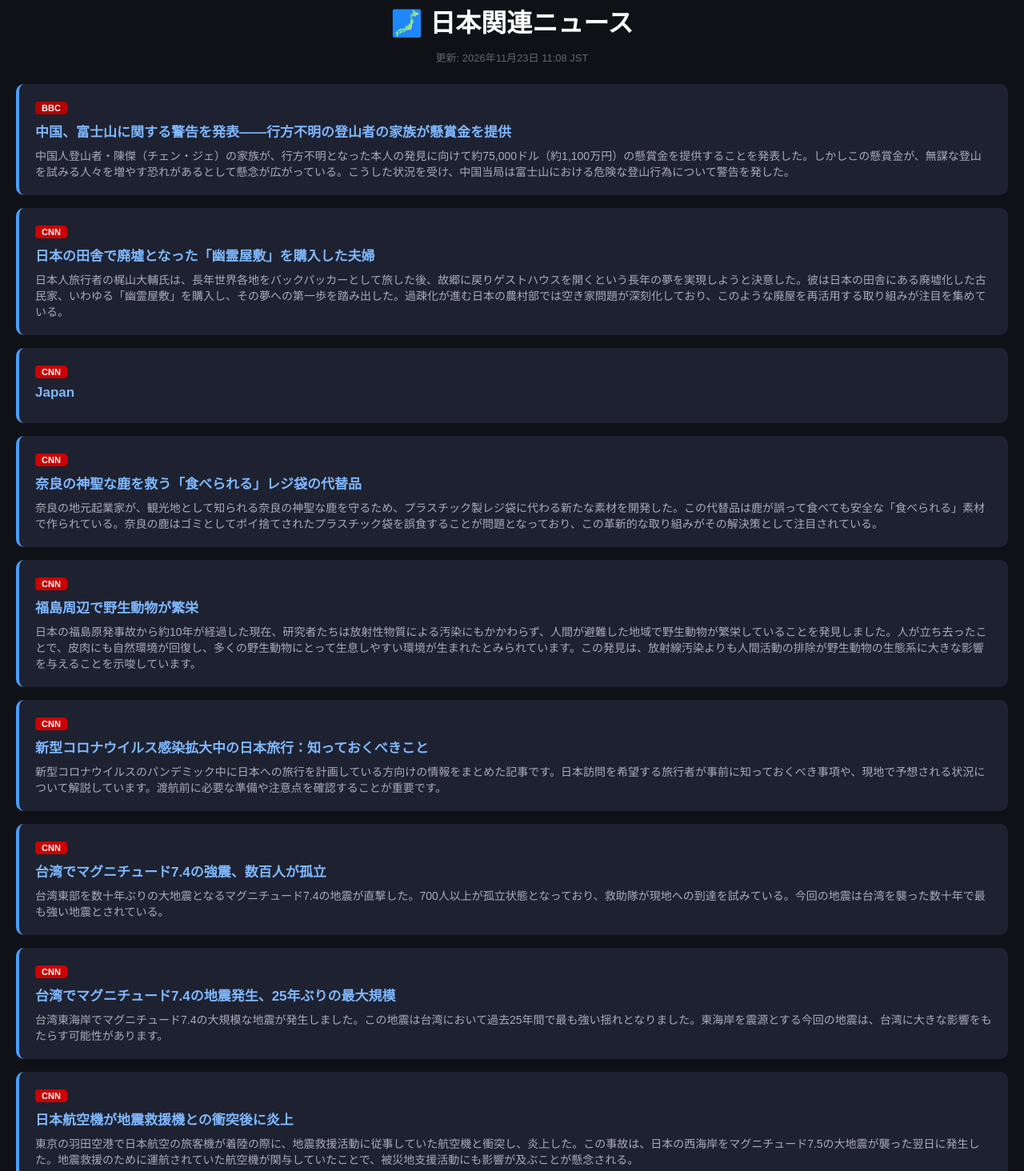
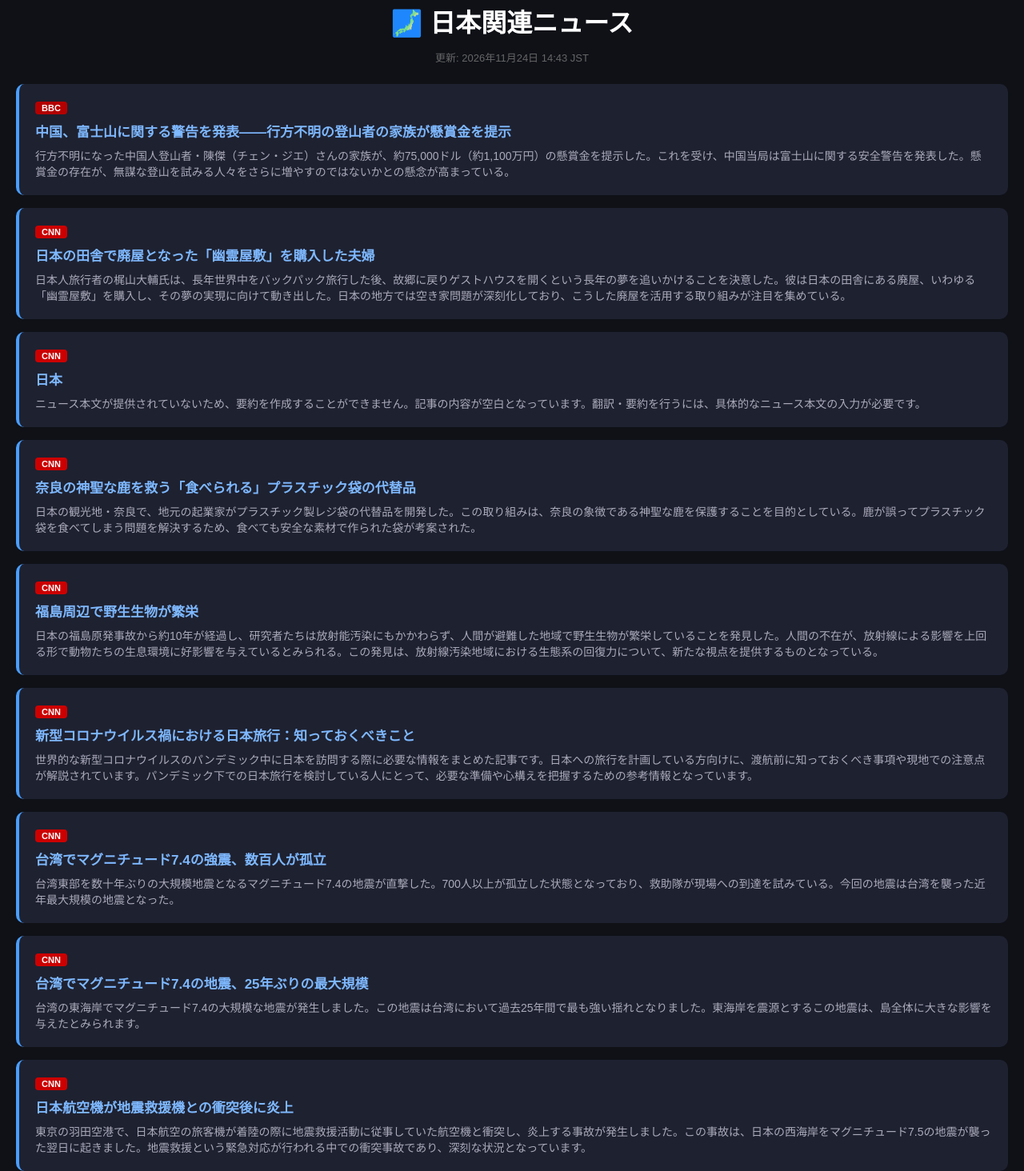
Before and after one commit to nishihara117-pixel/japan-news, a plain HTML site: page docs/index.html in a window 1280 px wide. Shown: the part 38-1502 px from the top of the page at 80% size. Drawn offline with Linux system fonts and the light colour scheme.

Commit message:
🗾 ニュース更新 2026-11-24

```diff
--- a/docs/index.html
+++ b/docs/index.html
@@ -19,57 +19,57 @@ h1{text-align:center;color:#fff;margin-bottom:4px}
 </head>
 <body>
 <h1>🗾 日本関連ニュース</h1>
-<p class="updated">更新: 2026年11月23日 11:08 JST</p>
+<p class="updated">更新: 2026年11月24日 14:43 JST</p>
 
 <div class="card">
   <span class="logo BBC">BBC</span>
-  <h2><a href="https://www.bbc.co.uk/news/articles/c61wr088jnzzo?at_medium=RSS&at_campaign=rss" target="_blank">中国、富士山に関する警告を発表——行方不明の登山者の家族が懸賞金を提供</a></h2>
-  <p>中国人登山者・陳傑（チェン・ジェ）の家族が、行方不明となった本人の発見に向けて約75,000ドル（約1,100万円）の懸賞金を提供することを発表した。しかしこの懸賞金が、無謀な登山を試みる人々を増やす恐れがあるとして懸念が広がっている。こうした状況を受け、中国当局は富士山における危険な登山行為について警告を発した。</p>
+  <h2><a href="https://www.bbc.co.uk/news/articles/c61wr088jnzzo?at_medium=RSS&at_campaign=rss" target="_blank">中国、富士山に関する警告を発表——行方不明の登山者の家族が懸賞金を提示</a></h2>
+  <p>行方不明になった中国人登山者・陳傑（チェン・ジエ）さんの家族が、約75,000ドル（約1,100万円）の懸賞金を提示した。これを受け、中国当局は富士山に関する安全警告を発表した。懸賞金の存在が、無謀な登山を試みる人々をさらに増やすのではないかとの懸念が高まっている。</p>
 </div>
 <div class="card">
   <span class="logo CNN">CNN</span>
-  <h2><a href="https://www.cnn.com/travel/article/couple-turned-abandoned-japanese-home-into-guest-house/index.html" target="_blank">日本の田舎で廃墟となった「幽霊屋敷」を購入した夫婦</a></h2>
-  <p>日本人旅行者の梶山大輔氏は、長年世界各地をバックパッカーとして旅した後、故郷に戻りゲストハウスを開くという長年の夢を実現しようと決意した。彼は日本の田舎にある廃墟化した古民家、いわゆる「幽霊屋敷」を購入し、その夢への第一歩を踏み出した。過疎化が進む日本の農村部では空き家問題が深刻化しており、このような廃屋を再活用する取り組みが注目を集めている。</p>
+  <h2><a href="https://www.cnn.com/travel/article/couple-turned-abandoned-japanese-home-into-guest-house/index.html" target="_blank">日本の田舎で廃屋となった「幽霊屋敷」を購入した夫婦</a></h2>
+  <p>日本人旅行者の梶山大輔氏は、長年世界中をバックパック旅行した後、故郷に戻りゲストハウスを開くという長年の夢を追いかけることを決意した。彼は日本の田舎にある廃屋、いわゆる「幽霊屋敷」を購入し、その夢の実現に向けて動き出した。日本の地方では空き家問題が深刻化しており、こうした廃屋を活用する取り組みが注目を集めている。</p>
 </div>
 <div class="card">
   <span class="logo CNN">CNN</span>
-  <h2><a href="https://www.cnn.com/specials/asia/japan?utm_source=section" target="_blank">Japan</a></h2>
-  <p></p>
+  <h2><a href="https://www.cnn.com/specials/asia/japan?utm_source=section" target="_blank">日本</a></h2>
+  <p>ニュース本文が提供されていないため、要約を作成することができません。記事の内容が空白となっています。翻訳・要約を行うには、具体的なニュース本文の入力が必要です。</p>
 </div>
 <div class="card">
   <span class="logo CNN">CNN</span>
-  <h2><a href="https://www.cnn.com/travel/article/nara-deer-plastic-bags-scli-intl-scn/index.html" target="_blank">奈良の神聖な鹿を救う「食べられる」レジ袋の代替品</a></h2>
-  <p>奈良の地元起業家が、観光地として知られる奈良の神聖な鹿を守るため、プラスチック製レジ袋に代わる新たな素材を開発した。この代替品は鹿が誤って食べても安全な「食べられる」素材で作られている。奈良の鹿はゴミとしてポイ捨てされたプラスチック袋を誤食することが問題となっており、この革新的な取り組みがその解決策として注目されている。</p>
+  <h2><a href="https://www.cnn.com/travel/article/nara-deer-plastic-bags-scli-intl-scn/index.html" target="_blank">奈良の神聖な鹿を救う「食べられる」プラスチック袋の代替品</a></h2>
+  <p>日本の観光地・奈良で、地元の起業家がプラスチック製レジ袋の代替品を開発した。この取り組みは、奈良の象徴である神聖な鹿を保護することを目的としている。鹿が誤ってプラスチック袋を食べてしまう問題を解決するため、食べても安全な素材で作られた袋が考案された。</p>
 </div>
 <div class="card">
   <span class="logo CNN">CNN</span>
-  <h2><a href="https://www.cnn.com/2020/01/07/asia/fukushima-wildlife-intl-scli-scn/index.html" target="_blank">福島周辺で野生動物が繁栄</a></h2>
-  <p>日本の福島原発事故から約10年が経過した現在、研究者たちは放射性物質による汚染にもかかわらず、人間が避難した地域で野生動物が繁栄していることを発見しました。人が立ち去ったことで、皮肉にも自然環境が回復し、多くの野生動物にとって生息しやすい環境が生まれたとみられています。この発見は、放射線汚染よりも人間活動の排除が野生動物の生態系に大きな影響を与えることを示唆しています。</p>
+  <h2><a href="https://www.cnn.com/2020/01/07/asia/fukushima-wildlife-intl-scli-scn/index.html" target="_blank">福島周辺で野生生物が繁栄</a></h2>
+  <p>日本の福島原発事故から約10年が経過し、研究者たちは放射能汚染にもかかわらず、人間が避難した地域で野生生物が繁栄していることを発見した。人間の不在が、放射線による影響を上回る形で動物たちの生息環境に好影響を与えているとみられる。この発見は、放射線汚染地域における生態系の回復力について、新たな視点を提供するものとなっている。</p>
 </div>
 <div class="card">
   <span class="logo CNN">CNN</span>
-  <h2><a href="https://www.cnn.com/travel/article/japan-travel-covid-19/index.html" target="_blank">新型コロナウイルス感染拡大中の日本旅行：知っておくべきこと</a></h2>
-  <p>新型コロナウイルスのパンデミック中に日本への旅行を計画している方向けの情報をまとめた記事です。日本訪問を希望する旅行者が事前に知っておくべき事項や、現地で予想される状況について解説しています。渡航前に必要な準備や注意点を確認することが重要です。</p>
+  <h2><a href="https://www.cnn.com/travel/article/japan-travel-covid-19/index.html" target="_blank">新型コロナウイルス禍における日本旅行：知っておくべきこと</a></h2>
+  <p>世界的な新型コロナウイルスのパンデミック中に日本を訪問する際に必要な情報をまとめた記事です。日本への旅行を計画している方向けに、渡航前に知っておくべき事項や現地での注意点が解説されています。パンデミック下での日本旅行を検討している人にとって、必要な準備や心構えを把握するための参考情報となっています。</p>
 </div>
 <div class="card">
   <span class="logo CNN">CNN</span>
   <h2><a href="https://www.cnn.com/asia/live-news/taiwan-earthquake-hualien-04-04-23-hnk-intl/index.html" target="_blank">台湾でマグニチュード7.4の強震、数百人が孤立</a></h2>
-  <p>台湾東部を数十年ぶりの大地震となるマグニチュード7.4の地震が直撃した。700人以上が孤立状態となっており、救助隊が現地への到達を試みている。今回の地震は台湾を襲った数十年で最も強い地震とされている。</p>
+  <p>台湾東部を数十年ぶりの大規模地震となるマグニチュード7.4の地震が直撃した。700人以上が孤立した状態となっており、救助隊が現場への到達を試みている。今回の地震は台湾を襲った近年最大規模の地震となった。</p>
 </div>
 <div class="card">
   <span class="logo CNN">CNN</span>
-  <h2><a href="https://www.cnn.com/asia/live-news/taiwan-earthquake-hualien-tsunami-warning-hnk-intl/index.html" target="_blank">台湾でマグニチュード7.4の地震発生、25年ぶりの最大規模</a></h2>
-  <p>台湾東海岸でマグニチュード7.4の大規模な地震が発生しました。この地震は台湾において過去25年間で最も強い揺れとなりました。東海岸を震源とする今回の地震は、台湾に大きな影響をもたらす可能性があります。</p>
+  <h2><a href="https://www.cnn.com/asia/live-news/taiwan-earthquake-hualien-tsunami-warning-hnk-intl/index.html" target="_blank">台湾でマグニチュード7.4の地震、25年ぶりの最大規模</a></h2>
+  <p>台湾の東海岸でマグニチュード7.4の大規模な地震が発生しました。この地震は台湾において過去25年間で最も強い揺れとなりました。東海岸を震源とするこの地震は、島全体に大きな影響を与えたとみられます。</p>
 </div>
 <div class="card">
   <span class="logo CNN">CNN</span>
   <h2><a href="https://www.cnn.com/asia/live-news/japan-earthquake-plane-fire-news-01-02-24/index.html" target="_blank">日本航空機が地震救援機との衝突後に炎上</a></h2>
-  <p>東京の羽田空港で日本航空の旅客機が着陸の際に、地震救援活動に従事していた航空機と衝突し、炎上した。この事故は、日本の西海岸をマグニチュード7.5の大地震が襲った翌日に発生した。地震救援のために運航されていた航空機が関与していたことで、被災地支援活動にも影響が及ぶことが懸念される。</p>
+  <p>東京の羽田空港で、日本航空の旅客機が着陸の際に地震救援活動に従事していた航空機と衝突し、炎上する事故が発生しました。この事故は、日本の西海岸をマグニチュード7.5の地震が襲った翌日に起きました。地震救援という緊急対応が行われる中での衝突事故であり、深刻な状況となっています。</p>
 </div>
 <div class="card">
   <span class="logo CNN">CNN</span>
   <h2><a href="https://www.cnn.com/asia/live-news/japan-ishikawa-earthquake-01-01-24/index.html" target="_blank">2024年1月1日 日本地震</a></h2>
-  <p>2024年1月1日（月）、日本の西部でマグニチュード7.5の強い地震が発生しました。この地震により津波警報が発令され、少なくとも4人の死者が確認されました。現地では引き続き最新情報の収集と被害状況の確認が進められています。</p>
+  <p>2024年1月1日（月）、日本の西部でマグニチュード7.5の強い地震が発生しました。この地震により津波警報が発令され、少なくとも4人の死亡が確認されています。現在も状況は継続しており、随時最新情報が更新されています。</p>
 </div>
 </body>
 </html>
```
Also changed, not shown: docs/meta.json (+18 -18 lines).
